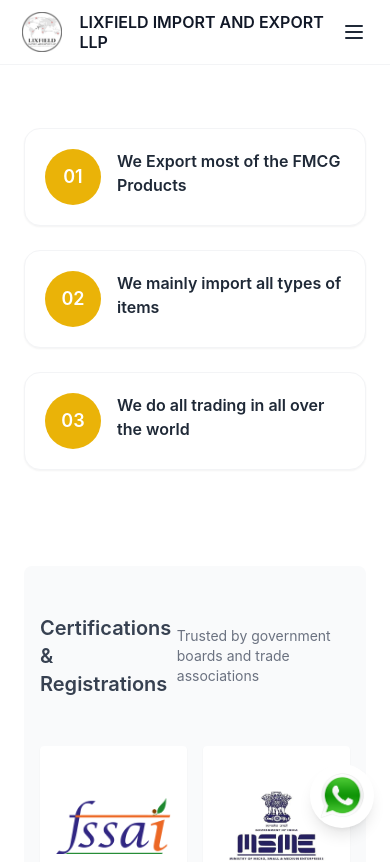
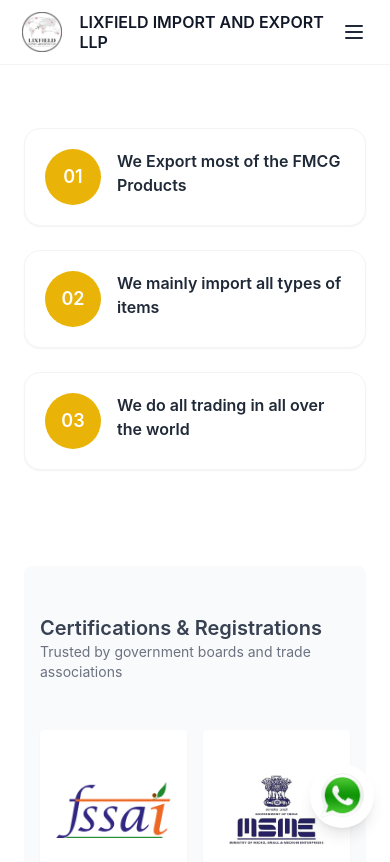
Before and after one commit to adarshbagade76/LIXFIELD, a React (Create React App) app: page /certification in a window 390 px wide. Shown: the top 862 px of the page. Built offline with nearby package versions, Linux system fonts and the light colour scheme.

Commit message:
changes in font family

```diff
--- a/src/pages/Certification.tsx
+++ b/src/pages/Certification.tsx
@@ -51,7 +51,7 @@
 
         <div className="py-12 bg-gray-50 rounded-lg mt-6">
           <div className="max-w-5xl mx-auto px-4">
-            <div className="flex items-center justify-between mb-6">
+            <div className="flex flex-col items-start sm:flex-row sm:items-center sm:justify-between mb-6">
               <h3 className="text-xl font-semibold text-gray-700">Certifications & Registrations</h3>
               <p className="text-sm text-gray-500">Trusted by government boards and trade associations</p>
             </div>
```
